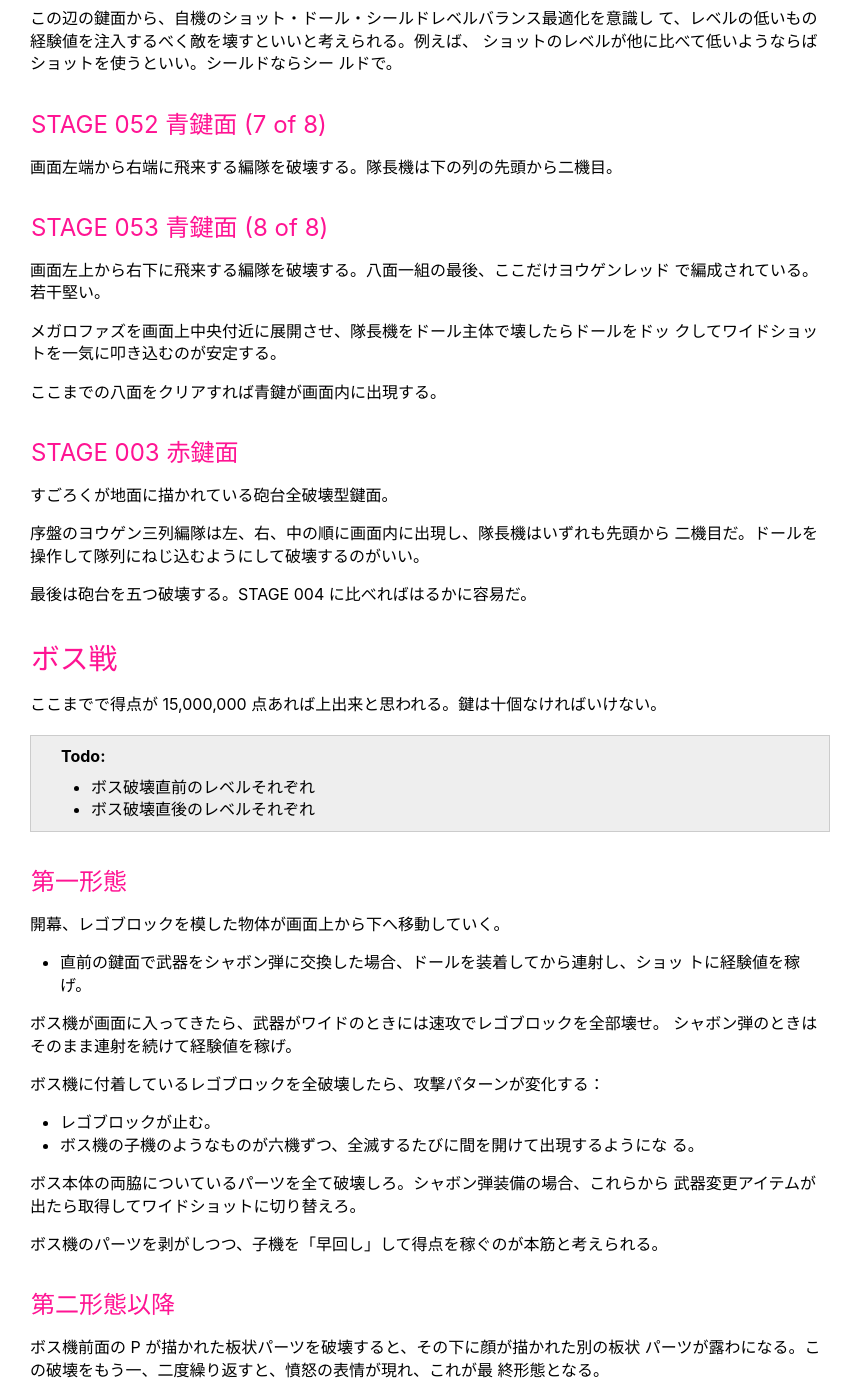
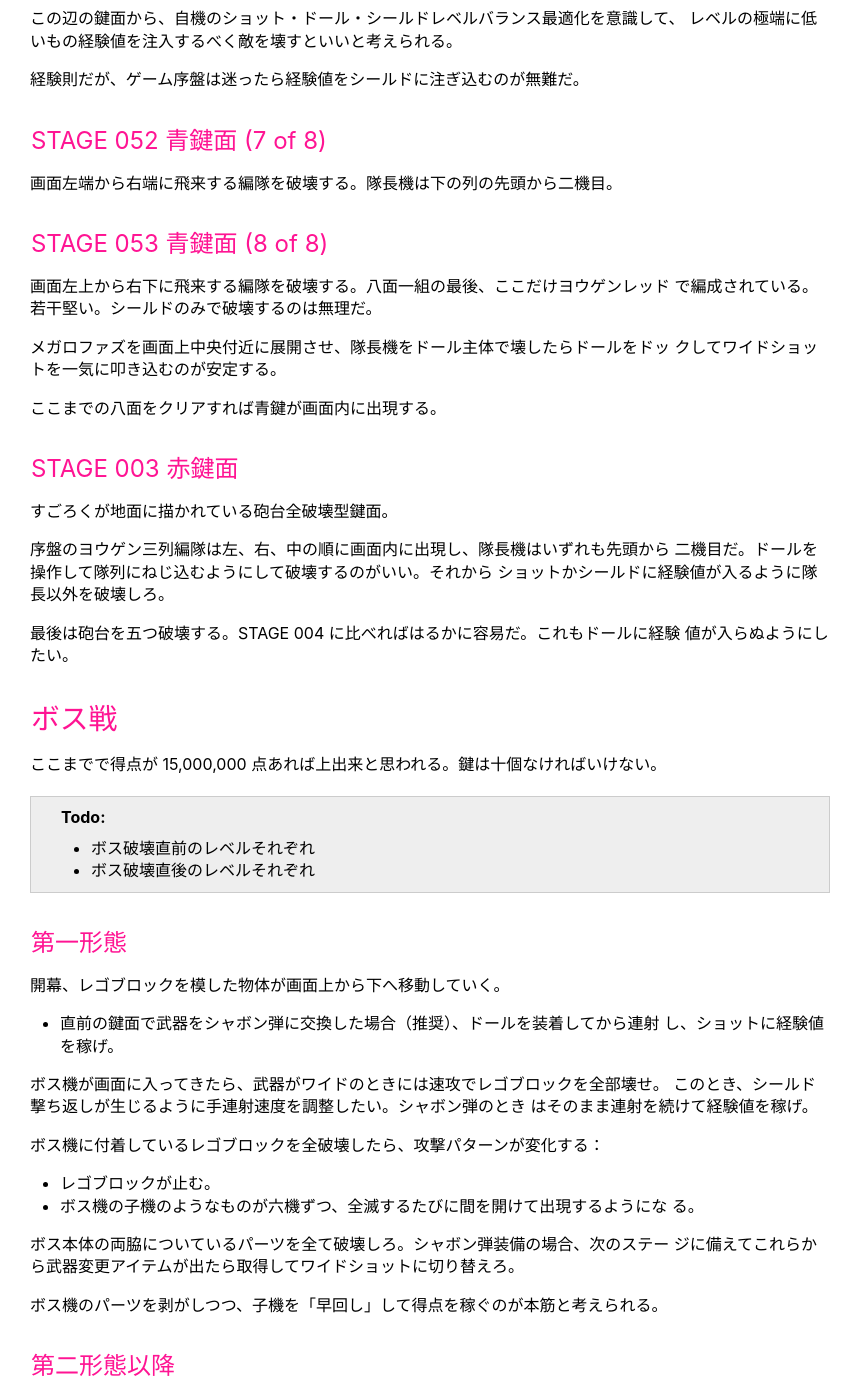
Before and after one commit to showa-yojyo/minibook, a Sphinx documentation site: the page built from source/milestone08/stage1.rst, in a window 1280 px wide and 1400 px high, scrolled down 4016 px. Shown: the whole window, without its empty margins (0-863 px from the left). Built offline with Sphinx 7.4.7, drawn with Linux system fonts in a browser that asks for light colours; some of the changed text lies outside the part shown.

Commit message:
milestone08: add description

```diff
--- a/source/milestone08/stage1.rst
+++ b/source/milestone08/stage1.rst
@@ -3,8 +3,8 @@
 ======================================================================
 
 このステージクリア時点での目標得点は 40,000,000 点だろう。たいていは 38,000,000
-点前後になる。レベルはショット、ドール、シールドのいずれにおいても 100 には到着
-しておかないとまずい。
+点前後になる。レベルはショット、シールドのいずれも 120 あると安心だ。ドールは二
+の次でいい。
 
 .. contents:: 本章見出し
    :local:
@@ -187,10 +187,10 @@
 
 画面左下から右上に飛来していく編隊を破壊する。隊長機は左列の先頭から二機目。
 
-この辺の鍵面から、自機のショット・ドール・シールドレベルバランス最適化を意識し
-て、レベルの低いもの経験値を注入するべく敵を壊すといいと考えられる。例えば、
-ショットのレベルが他に比べて低いようならばショットを使うといい。シールドならシー
-ルドで。
+この辺の鍵面から、自機のショット・ドール・シールドレベルバランス最適化を意識して、
+レベルの極端に低いもの経験値を注入するべく敵を壊すといいと考えられる。
+
+経験則だが、ゲーム序盤は迷ったら経験値をシールドに注ぎ込むのが無難だ。
 
 STAGE 052 青鍵面 (7 of 8)
 ----------------------------------------------------------------------
@@ -203,7 +203,7 @@
 ----------------------------------------------------------------------
 
 画面左上から右下に飛来する編隊を破壊する。八面一組の最後、ここだけヨウゲンレッド
-で編成されている。若干堅い。
+で編成されている。若干堅い。シールドのみで破壊するのは無理だ。
 
 メガロファズを画面上中央付近に展開させ、隊長機をドール主体で壊したらドールをドッ
 クしてワイドショットを一気に叩き込むのが安定する。
@@ -218,9 +218,11 @@
 すごろくが地面に描かれている砲台全破壊型鍵面。
 
 序盤のヨウゲン三列編隊は左、右、中の順に画面内に出現し、隊長機はいずれも先頭から
-二機目だ。ドールを操作して隊列にねじ込むようにして破壊するのがいい。
+二機目だ。ドールを操作して隊列にねじ込むようにして破壊するのがいい。それから
+ショットかシールドに経験値が入るように隊長以外を破壊しろ。
 
-最後は砲台を五つ破壊する。STAGE 004 に比べればはるかに容易だ。
+最後は砲台を五つ破壊する。STAGE 004 に比べればはるかに容易だ。これもドールに経験
+値が入らぬようにしたい。
 
 .. _illvelo-boss-1:
 
@@ -239,11 +241,12 @@
 
 開幕、レゴブロックを模した物体が画面上から下へ移動していく。
 
-* 直前の鍵面で武器をシャボン弾に交換した場合、ドールを装着してから連射し、ショッ
-  トに経験値を稼げ。
+* 直前の鍵面で武器をシャボン弾に交換した場合（推奨）、ドールを装着してから連射
+  し、ショットに経験値を稼げ。
 
 ボス機が画面に入ってきたら、武器がワイドのときには速攻でレゴブロックを全部壊せ。
-シャボン弾のときはそのまま連射を続けて経験値を稼げ。
+このとき、シールド撃ち返しが生じるように手連射速度を調整したい。シャボン弾のとき
+はそのまま連射を続けて経験値を稼げ。
 
 ボス機に付着しているレゴブロックを全破壊したら、攻撃パターンが変化する：
 
@@ -251,8 +254,8 @@
 * ボス機の子機のようなものが六機ずつ、全滅するたびに間を開けて出現するようにな
   る。
 
-ボス本体の両脇についているパーツを全て破壊しろ。シャボン弾装備の場合、これらから
-武器変更アイテムが出たら取得してワイドショットに切り替えろ。
+ボス本体の両脇についているパーツを全て破壊しろ。シャボン弾装備の場合、次のステー
+ジに備えてこれらから武器変更アイテムが出たら取得してワイドショットに切り替えろ。
 
 ボス機のパーツを剥がしつつ、子機を「早回し」して得点を稼ぐのが本筋と考えられる。
 
--- a/source/milestone08/stage3.rst
+++ b/source/milestone08/stage3.rst
@@ -135,7 +135,8 @@
 
 タイマーに余裕があるので、不動のテクマック系機体から生じるハートをコツコツつぶし
 て経験値を稼げ。プログレスバーの位置がいい感じのところに届き次第、テクマックに
-ドールを重ね合わせて破壊を開始しろ。
+ドールを重ね合わせて破壊を開始しろ。ドールレベルを控えめにして攻略する場合、気持
+ち早めに A ボタンを押し始めないと火力不足で制限時間内の破壊に失敗する。
 
 .. _illvelo-stage-012:
 
@@ -291,6 +292,9 @@
 される。このミサイルの素点が高いので、第二形態で得点稼ぎを粘れ。この目的のためだ
 けに、自機武器をワイドショットにした状態でボス戦に突入することが望ましい。
 
+ドールは装着するのが自然だが、経験値調整のため一時的にドールを（自機横に）分離し
+てミサイルを壊すようにすることがある。
+
 撃破するタイミングは、プログレスバーのカーソルが強調表示され始める少し前といった
 ところだ。
 
--- a/source/milestone08/stage5.rst
+++ b/source/milestone08/stage5.rst
@@ -27,7 +27,8 @@
 
 早回しが上手くいき過ぎていると、小型機編隊の開幕はテクマック系編隊になる。最高で
 三回連続して現れる。テクマック系だけは例外の可能性があり、ハートで経験値を搾り取
-るのが有利になることがあると考えられる。
+るのが有利になることがあると考えられる。その場合、ボス機早回しの最後の一機を諦め
+ることを意味する。
 
 → :ref:`illvelo-stage-019` →
 
```
Also changed, not shown: source/milestone08/stage2.rst (+11 -7 lines), source/milestone08/stage4.rst (+14 -6 lines).
